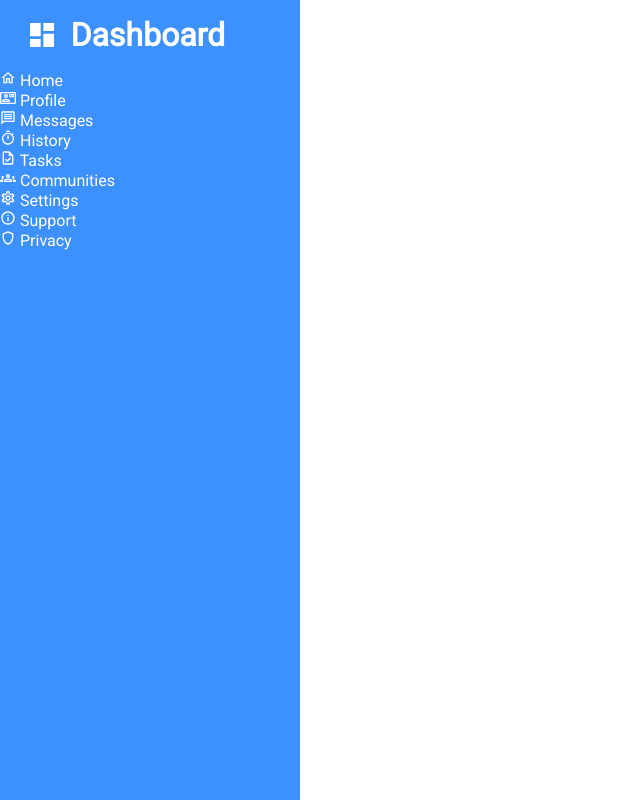
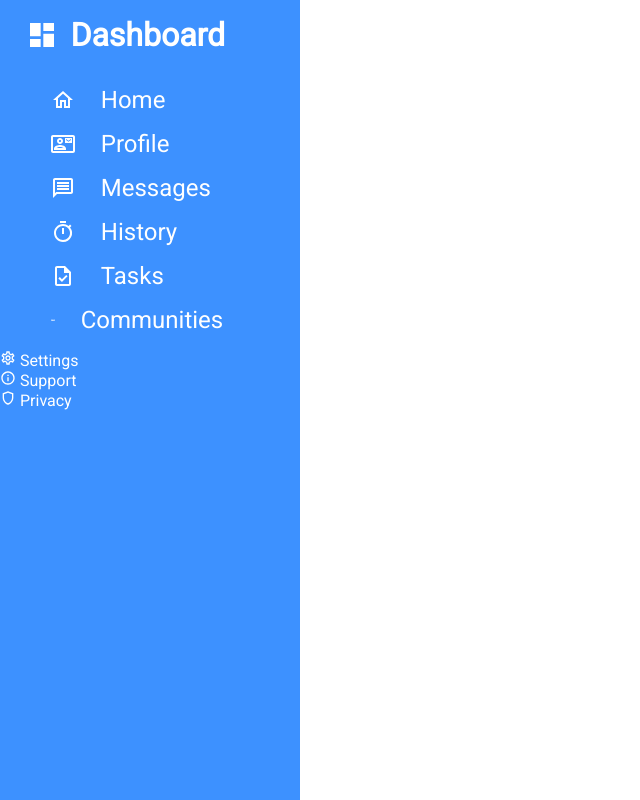
Before and after one commit to krownlesskev/project-admin-dashboard, a React (Create React App) app: page / in a window 1280 px wide. Shown: the whole page, without its empty margins (0-640 px from the left). Built offline with nearby package versions, Linux system fonts and the light colour scheme.

Commit message:
finished styling for list-1

```diff
--- a/src/components/drawer/Drawer.jsx
+++ b/src/components/drawer/Drawer.jsx
@@ -20,12 +20,42 @@ const Drawer = () => {
                 <h1>Dashboard</h1>
             </div>
             <ul className='list-1'>
-                <li><MdOutlineHome /> Home</li>
-                <li><MdOutlineContactMail /> Profile</li>
-                <li><MdOutlineMessage /> Messages</li>
-                <li><MdOutlineTimer /> History</li>
-                <li><MdOutlineTask /> Tasks</li>
-                <li><MdOutlineGroups /> Communities</li>
+                <li>
+                    <MdOutlineHome />
+                    <span>
+                        Home
+                    </span>
+                </li>
+                <li>
+                    <MdOutlineContactMail />
+                    <span>
+                        Profile
+                    </span>
+                </li>
+                <li>
+                    <MdOutlineMessage />
+                    <span>
+                        Messages
+                    </span>
+                </li>
+                <li>
+                    <MdOutlineTimer />
+                    <span>
+                        History
+                    </span>
+                </li>
+                <li>
+                    <MdOutlineTask />
+                    <span>
+                        Tasks
+                    </span>
+                </li>
+                <li>
+                    <MdOutlineGroups />
+                    <span>
+                        Communities
+                    </span>
+                </li>
             </ul>
             <ul className='list-2'>
                 <li><MdOutlineSettings /> Settings</li>
--- a/src/components/drawer/Drawer.styles.scss
+++ b/src/components/drawer/Drawer.styles.scss
@@ -15,3 +15,21 @@
         margin: 0 1vw;
     }
 }
+
+.list-1 {
+    margin: 1vh 2vw;
+    list-style: none;
+    display: flex;
+    flex-direction: column;
+
+    li{
+        display: flex;
+        align-items: center;
+        margin: 1vh 2vw;
+        font-size: 24px;
+
+        span {
+            margin: 0 2vw;
+        }
+    }
+}
```
